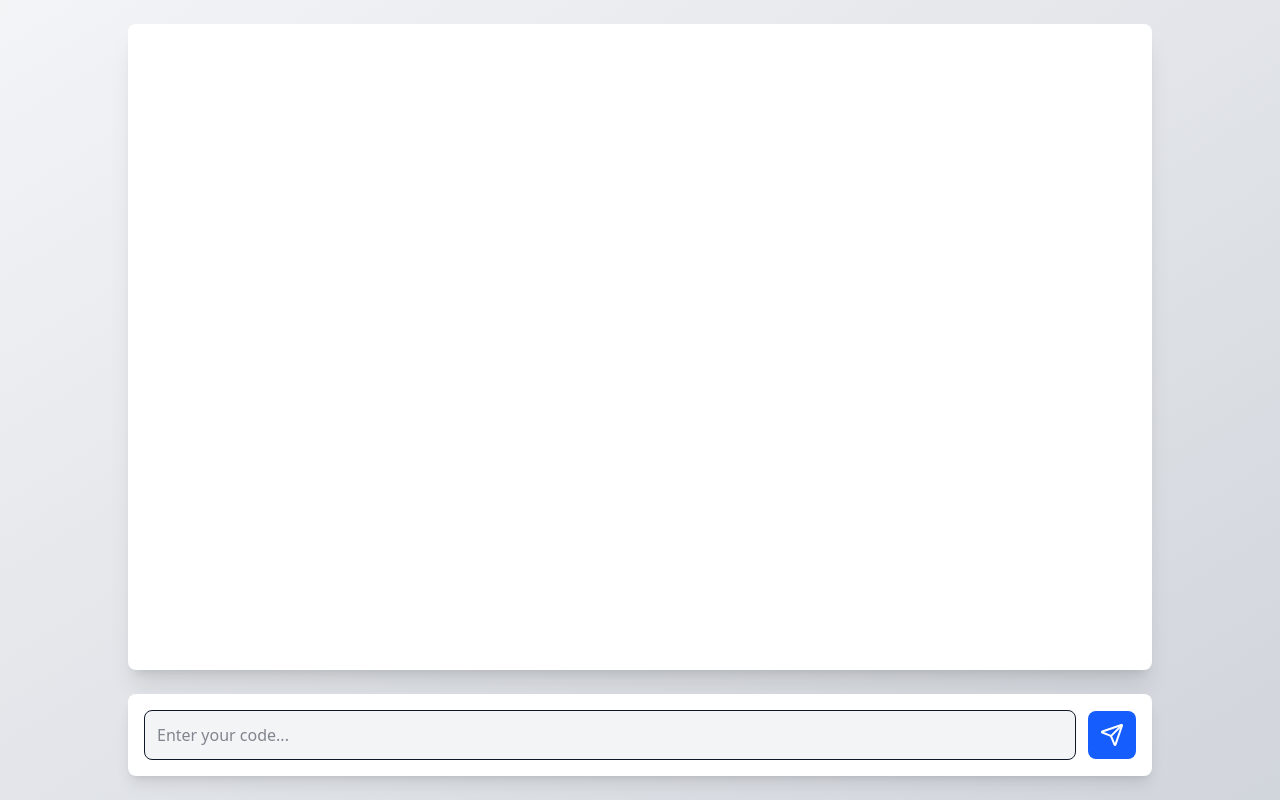
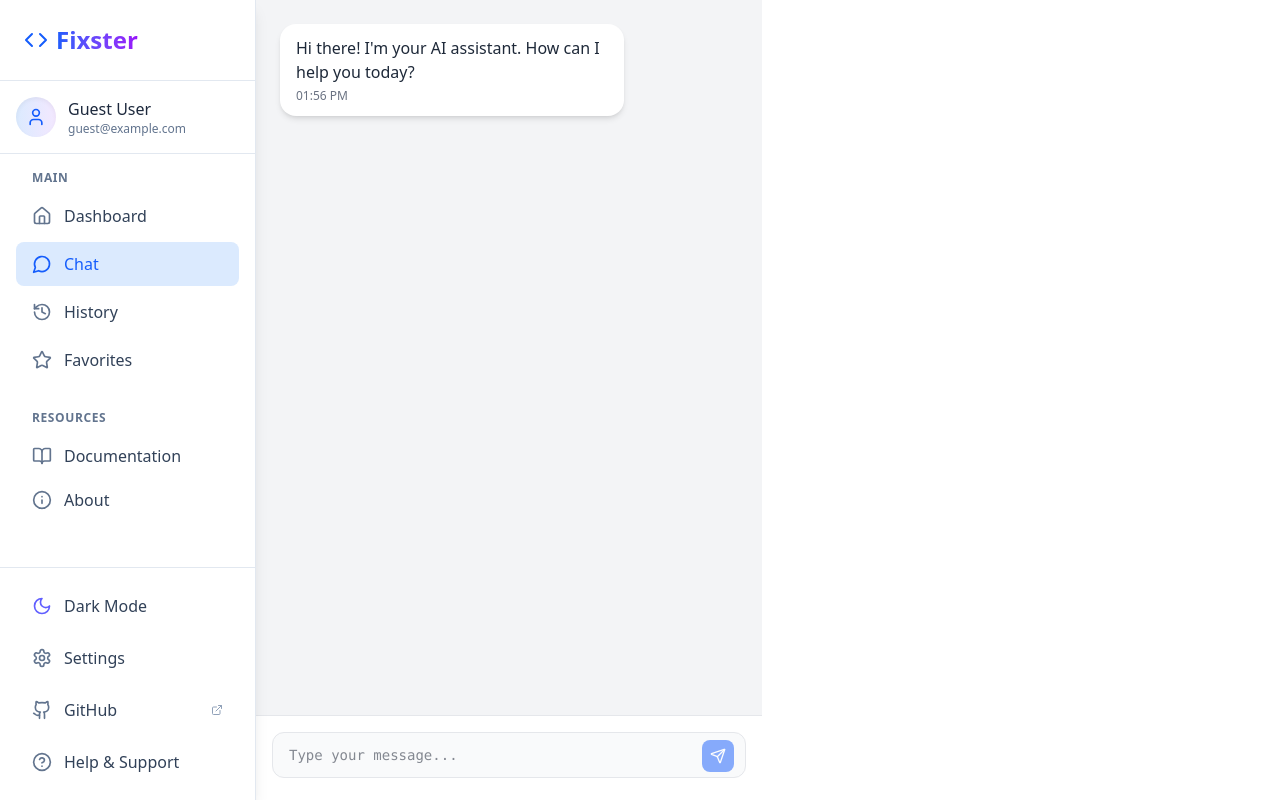
Before and after one commit to GitDaksh/fixster, a Next.js app: page /chat in a window 1280 px wide. Built offline with nearby package versions, Linux system fonts and the light colour scheme.

Commit message:
chat route for response

```diff
--- a/package.json
+++ b/package.json
@@ -17,7 +17,8 @@
     "postcss": "^8.5.3",
     "pyodide": "^0.27.4",
     "react": "^19.0.0",
-    "react-dom": "^19.0.0"
+    "react-dom": "^19.0.0",
+    "react-markdown": "^10.1.0"
   },
   "devDependencies": {
     "@eslint/eslintrc": "^3",
--- /dev/null
+++ b/src/app/api/chat/route.ts
@@ -0,0 +1,51 @@
+import { NextResponse } from "next/server";
+import { GoogleGenerativeAI } from "@google/generative-ai";
+
+const genAI = new GoogleGenerativeAI(process.env.GEMINI_API_KEY || "");
+
+export async function POST(req: Request) {
+  try {
+    const { code } = await req.json();
+
+    if (!code) {
+      return NextResponse.json({ error: "No message provided" }, { status: 400 });
+    }
+
+    if (!process.env.GEMINI_API_KEY) {
+      console.error("Missing Gemini API key!");
+      return NextResponse.json({
+        output: "I'm sorry, I'm having trouble connecting to my services. Please try again later."
+      });
+    }
+
+    try {
+      const response = await generateChatResponse(code);
+      return NextResponse.json({ output: response });
+    } catch (geminiError) {
+      console.error("Gemini API error:", geminiError);
+      return NextResponse.json({
+        output: "I'm sorry, I'm having trouble processing your request right now. Please try again later."
+      });
+    }
+
+  } catch (error) {
+    console.error("API route error:", error);
+    return NextResponse.json({
+      output: "I apologize, but something went wrong. Please try again later."
+    }, { status: 500 });
+  }
+}
+
+async function generateChatResponse(message: string): Promise<string> {
+  const model = genAI.getGenerativeModel({ model: "gemini-2.0-flash" });
+
+  const prompt = `You are a helpful, intelligent assistant. Respond to the following message from a user:
+
+"${message}"
+
+Respond in a conversational manner. If the user asks for code, format it properly using Markdown. If the user asks for a list, use Markdown to format it properly. If the user asks for a table, use Markdown to format it properly.`;
+
+  const result = await model.generateContent(prompt);
+  const response = result.response;
+  return response.text();
+}
--- a/src/app/chat/page.tsx
+++ b/src/app/chat/page.tsx
@@ -1,23 +1,77 @@
 "use client";
 
-import { useState } from "react";
-import { Send } from "lucide-react";
+import { useState, useRef, useEffect } from "react";
+import { Send, ArrowDown, Copy, Check } from "lucide-react";
+import ReactMarkdown from 'react-markdown';
+import Sidebar from "../components/Sidebar";
 
 export default function ChatPage() {
-  const [messages, setMessages] = useState<{ text: string; sender: string }[]>([]);
+  const [messages, setMessages] = useState<{ text: string; sender: string; timestamp: Date }[]>([
+    {
+      text: "Hi there! I'm your AI assistant. How can I help you today?",
+      sender: "assistant",
+      timestamp: new Date()
+    }
+  ]);
   const [input, setInput] = useState("");
   const [loading, setLoading] = useState(false);
+  const messagesEndRef = useRef<HTMLDivElement>(null);
+  const [isCopied, setIsCopied] = useState<Record<number, boolean>>({});
+  const [showScrollButton, setShowScrollButton] = useState(false);
+  const messagesContainerRef = useRef<HTMLDivElement>(null);
+
+  useEffect(() => {
+    scrollToBottom();
+  }, [messages]);
+
+  useEffect(() => {
+    const handleScroll = () => {
+      if (!messagesContainerRef.current) return;
+
+      const { scrollTop, scrollHeight, clientHeight } = messagesContainerRef.current;
+      const isScrolledUp = scrollHeight - scrollTop - clientHeight > 200;
+      setShowScrollButton(isScrolledUp);
+    };
+
+    const messagesContainer = messagesContainerRef.current;
+    if (messagesContainer) {
+      messagesContainer.addEventListener('scroll', handleScroll);
+    }
+
+    return () => {
+      if (messagesContainer) {
+        messagesContainer.removeEventListener('scroll', handleScroll);
+      }
+    };
+  }, []);
+
+  const scrollToBottom = () => {
+    messagesEndRef.current?.scrollIntoView({ behavior: "smooth" });
+  };
+
+  const handleInputChange = (e: React.ChangeEvent<HTMLTextAreaElement>) => {
+    setInput(e.target.value);
+    e.target.style.height = '40px';
+    e.target.style.height = `${e.target.scrollHeight}px`;
+  };
+
+  const handleKeyDown = (e: React.KeyboardEvent<HTMLTextAreaElement>) => {
+    if (e.key === 'Enter' && !e.shiftKey) {
+      e.preventDefault();
+      sendMessage();
+    }
+  };
 
   const sendMessage = async () => {
     if (!input.trim() || loading) return;
 
-    const userMessage = { text: input, sender: "user" };
+    const userMessage = { text: input, sender: "user", timestamp: new Date() };
     setMessages((prev) => [...prev, userMessage]);
     setInput("");
     setLoading(true);
 
     try {
-      const response = await fetch("/api/debug", {
+      const response = await fetch("/api/chat", {
         method: "POST",
         headers: { "Content-Type": "application/json" },
         body: JSON.stringify({ code: input }),
@@ -29,49 +83,141 @@ export default function ChatPage() {
 
       const data = await response.json();
 
-      const botMessage = { text: data.output || "No response from server.", sender: "bot" };
+      setTimeout(() => {
+        const botMessage = {
+          text: data.output || "I'm sorry, I couldn't process that request. Please try again.",
+          sender: "assistant",
+          timestamp: new Date()
+        };
         setMessages((prev) => [...prev, botMessage]);
+        setLoading(false);
+      }, 500);
     } catch (error) {
       console.error("Error fetching response:", error);
-      setMessages((prev) => [...prev, { text: "Error processing request. Please try again.", sender: "bot" }]);
-    } finally {
+      setMessages((prev) => [...prev, {
+        text: "I'm sorry, there was an error processing your request. Please try again later.",
+        sender: "assistant",
+        timestamp: new Date()
+      }]);
       setLoading(false);
     }
   };
 
+  const copyToClipboard = (text: string, index: number) => {
+    navigator.clipboard.writeText(text);
+    setIsCopied({ ...isCopied, [index]: true });
+    setTimeout(() => {
+      setIsCopied({ ...isCopied, [index]: false });
+    }, 2000);
+  };
+
+  const formatTimestamp = (date: Date) => {
+    return date.toLocaleTimeString([], { hour: '2-digit', minute: '2-digit' });
+  };
+
   return (
-    <div className="flex flex-col h-screen w-screen bg-gradient-to-br from-gray-100 to-gray-300 dark:from-gray-900 dark:to-gray-800 p-6">
-      <div className="flex-1 overflow-y-auto p-6 bg-white dark:bg-gray-900 rounded-lg shadow-xl w-full max-w-5xl mx-auto flex flex-col">
-        <div className="flex-1 space-y-4 overflow-y-auto">
+    <div className="flex h-screen bg-gray-100 dark:bg-gray-900">
+      <Sidebar />
+
+      <div className="flex-1 flex flex-col h-full overflow-hidden">
+        <div
+          ref={messagesContainerRef}
+          className="flex-1 overflow-y-auto p-4 md:p-6"
+        >
+          <div className="max-w-3xl mx-auto space-y-6">
             {messages.map((msg, index) => (
               <div
                 key={index}
-              className={`p-4 rounded-lg max-w-2xl whitespace-pre-line break-words ${
-                msg.sender === "user" ? "ml-auto bg-blue-600 text-white" : "mr-auto bg-gray-300 text-black dark:bg-gray-700 dark:text-white"
+                className={`flex ${msg.sender === "user" ? "justify-end" : "justify-start"}`}
+              >
+                <div
+                  className={`group relative max-w-[85%] md:max-w-[75%] px-4 py-3 rounded-2xl ${
+                    msg.sender === "user"
+                      ? "bg-blue-600 text-white"
+                      : "bg-white dark:bg-gray-800 text-gray-800 dark:text-gray-200 shadow-md"
                   }`}
                 >
+                  {msg.sender === "assistant" && (
+                    <button
+                      onClick={() => copyToClipboard(msg.text, index)}
+                      className="absolute -right-3 -top-3 bg-white dark:bg-gray-700 p-1 rounded-full shadow-md opacity-0 group-hover:opacity-100 transition-opacity"
+                      aria-label="Copy message"
+                    >
+                      {isCopied[index] ? (
+                        <Check className="h-3.5 w-3.5 text-green-500" />
+                      ) : (
+                        <Copy className="h-3.5 w-3.5 text-gray-500 dark:text-gray-400" />
+                      )}
+                    </button>
+                  )}
+
+                  {msg.sender === "assistant" ? (
+                    <div className="prose prose-sm dark:prose-invert max-w-none">
+                      <ReactMarkdown>
                         {msg.text}
+                      </ReactMarkdown>
+                    </div>
+                  ) : (
+                    <div className="whitespace-pre-wrap break-words">{msg.text}</div>
+                  )}
+
+                  <div className={`text-xs mt-1 ${
+                    msg.sender === "user"
+                      ? "text-blue-100"
+                      : "text-gray-500 dark:text-gray-400"
+                  }`}>
+                    {formatTimestamp(msg.timestamp)}
+                  </div>
+                </div>
               </div>
             ))}
-          {loading && <div className="mr-auto p-4 bg-gray-300 text-black dark:bg-gray-700 dark:text-white rounded-lg max-w-2xl">Processing...</div>}
+
+            {loading && (
+              <div className="flex justify-start">
+                <div className="bg-white dark:bg-gray-800 px-4 py-3 rounded-2xl shadow-md">
+                  <div className="flex space-x-2">
+                    <div className="w-2 h-2 rounded-full bg-gray-400 animate-bounce"></div>
+                    <div className="w-2 h-2 rounded-full bg-gray-400 animate-bounce" style={{ animationDelay: '0.2s' }}></div>
+                    <div className="w-2 h-2 rounded-full bg-gray-400 animate-bounce" style={{ animationDelay: '0.4s' }}></div>
                   </div>
                 </div>
-      <div className="mt-6 w-full max-w-5xl mx-auto flex items-center bg-white dark:bg-gray-900 p-4 rounded-lg shadow-lg">
-        <input
-          type="text"
+              </div>
+            )}
+
+            <div ref={messagesEndRef} />
+          </div>
+        </div>
+
+        {showScrollButton && (
+          <button
+            onClick={scrollToBottom}
+            className="absolute bottom-24 right-6 bg-gray-200 dark:bg-gray-700 p-2 rounded-full shadow-lg opacity-75 hover:opacity-100 transition-opacity"
+            aria-label="Scroll to bottom"
+          >
+            <ArrowDown className="w-5 h-5 text-gray-600 dark:text-gray-300" />
+          </button>
+        )}
+
+        <div className="border-t border-gray-200 dark:border-gray-700 p-4 bg-white dark:bg-gray-800">
+          <div className="max-w-3xl mx-auto relative">
+            <textarea
               value={input}
-          onChange={(e) => setInput(e.target.value)}
-          className="flex-1 p-3 border rounded-lg bg-gray-100 dark:bg-gray-700 dark:text-white focus:outline-none"
-          placeholder="Enter your code..."
+              onChange={handleInputChange}
+              onKeyDown={handleKeyDown}
+              className="w-full pl-4 pr-12 py-3 border rounded-xl bg-gray-50 dark:bg-gray-700 border-gray-200 dark:border-gray-600 focus:outline-none focus:ring-2 focus:ring-blue-500 focus:border-transparent resize-none overflow-hidden min-h-[40px] max-h-36"
+              placeholder="Type your message..."
+              rows={1}
               disabled={loading}
-        />
+            ></textarea>
             <button
               onClick={sendMessage}
-          className="ml-3 p-3 bg-blue-600 text-white rounded-lg hover:bg-blue-700 focus:outline-none disabled:opacity-50"
-          disabled={loading}
+              className="absolute right-3 bottom-3 p-2 bg-blue-600 text-white rounded-lg hover:bg-blue-700 focus:outline-none disabled:opacity-50 disabled:cursor-not-allowed"
+              disabled={loading || !input.trim()}
             >
-          <Send className="w-6 h-6" />
+              <Send className="w-4 h-4" />
             </button>
+          </div>
+        </div>
       </div>
     </div>
   );
```
Also changed, not shown: 1 other file (tests, documents, lock files or other folders). Lines whose indentation alone changed are shown as unchanged.
